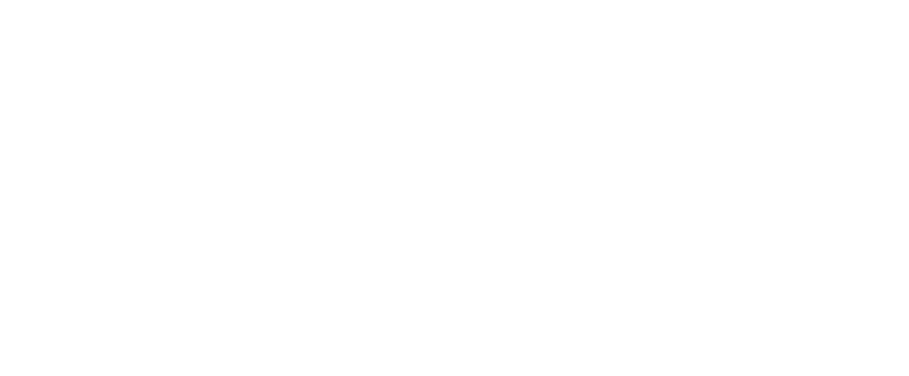
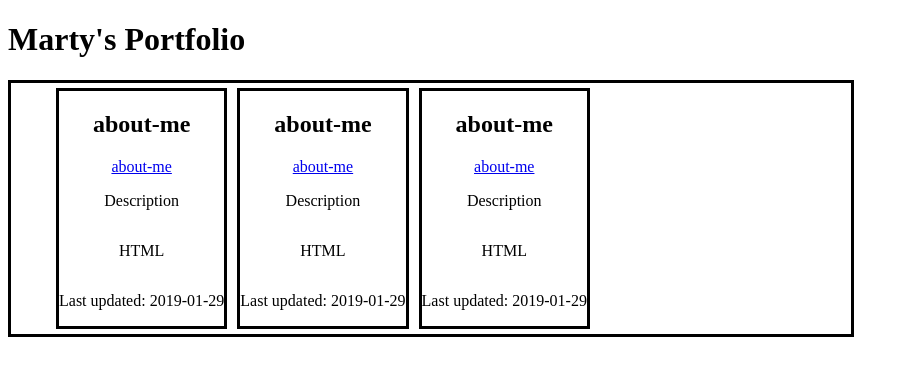
Before and after one commit to Marty42Martinez/dnd5e-spell-query, a plain HTML site: page index.html in a window 1280 px wide. Shown: the whole page, without its empty margins (0-909 px from the left). Drawn offline with Linux system fonts and the light colour scheme.

Commit message:
display 3 hard coded repo LIs, first test set up and passing

```diff
--- a/index.html
+++ b/index.html
@@ -4,14 +4,37 @@
   <meta charset="UTF-8">
   <meta name="viewport" content="width=device-width, initial-scale=1.0">
   <link rel="stylesheet" href="./src/main.css">
-  <title>Document</title>
+  <title>Git Hub Repositories</title>
 </head>
 <body>
   <header>
-    <h1></h1>
+    <h1>Marty's Portfolio</h1>
   </header>
   <main>
+    <ul id="repository-display">
+      <li>
+        <h2>about-me</h2>
+        <a href="https://github.com/Marty42Martinez/about-me">about-me</a>
+        <p>Description</p>
+        <p>HTML</p>
+        <p>Last updated: 2019-01-29</p>
+      </li>
+      <li>
+        <h2>about-me</h2>
+        <a href="https://github.com/Marty42Martinez/about-me">about-me</a>
+        <p>Description</p>
+        <p>HTML</p>
+        <p>Last updated: 2019-01-29</p>
+      </li>
+      <li>
+        <h2>about-me</h2>
+        <a href="https://github.com/Marty42Martinez/about-me">about-me</a>
+        <p>Description</p>
+        <p>HTML</p>
+        <p>Last updated: 2019-01-29</p>
+      </li>
 
+    </ul>
   </main>
 
   <footer></footer>
--- a/src/main.css
+++ b/src/main.css
@@ -0,0 +1,15 @@
+#repository-display {
+   display: flex;
+   flex-direction: row;
+   width: 800px;
+   border: 3px solid black;
+}
+
+#repository-display li {
+   list-style: none;
+   display: flex;
+   flex-direction: column;
+   border: 3px solid black;
+   align-items: center;
+   margin: 5px;
+}
```
Also changed, not shown: tests/repo-display.test.js (added, +42 -0 lines), tests/tests.js (+1 -0 lines).
